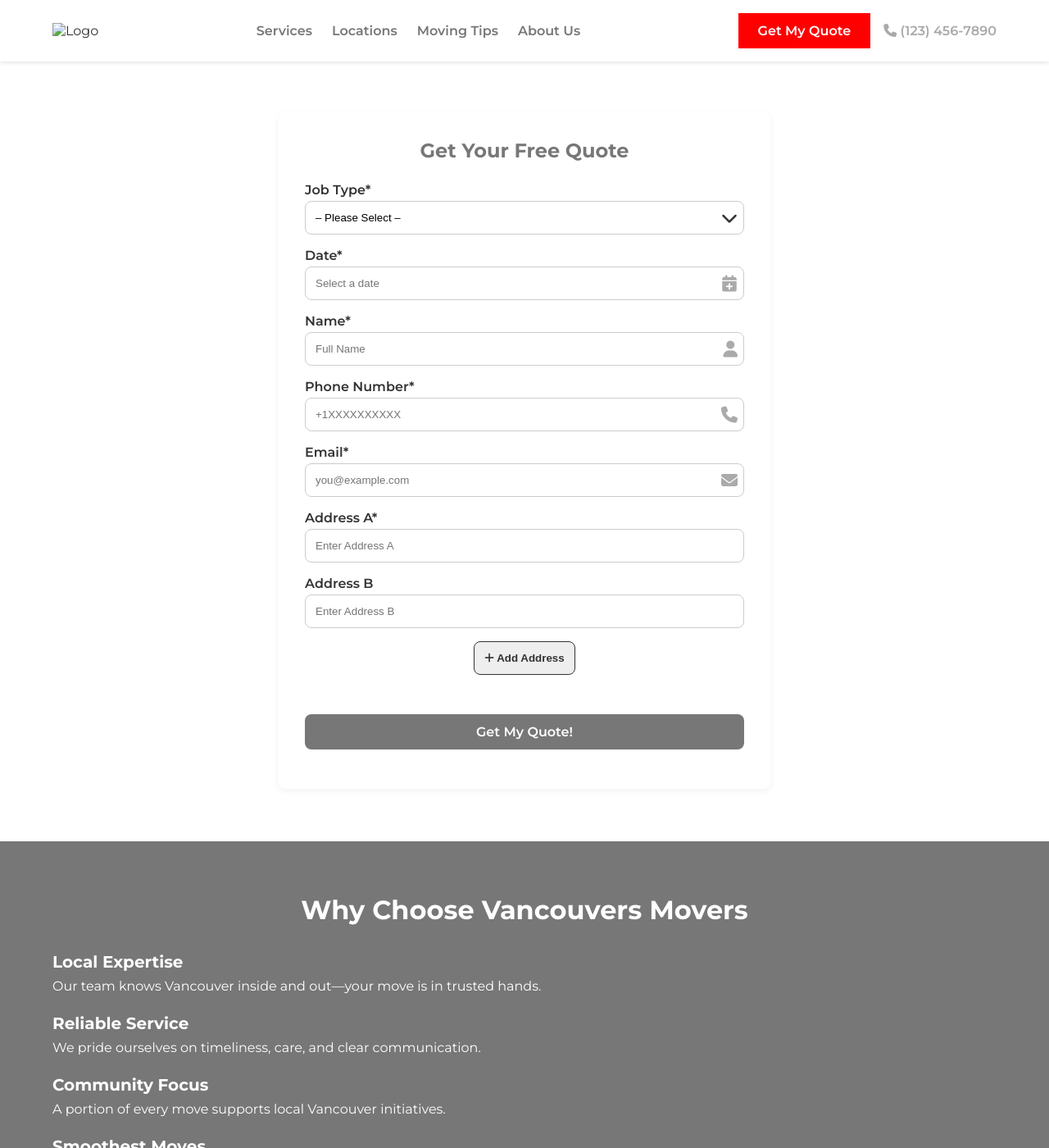
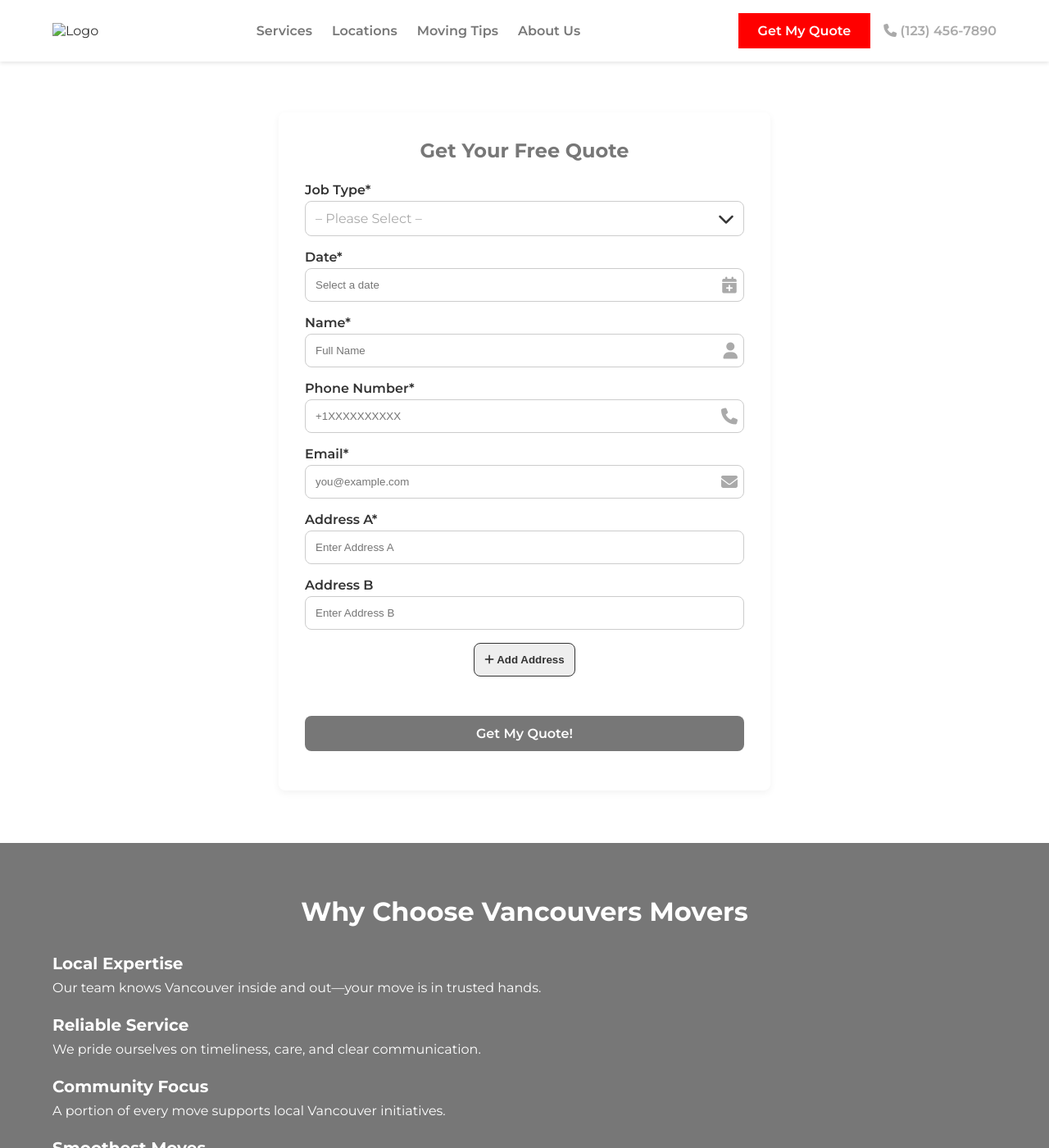
Before and after one commit to transamericanlogisticsgroup/brand-website-template, a Jekyll site: the page built from index.html, in a window 1280 px wide and 1400 px high, scrolled down 930 px. Shown: the whole window at 82% size. Built offline with Jekyll 4.4.1, drawn with Linux system fonts in a browser that asks for light colours.

Commit message:
Update quote.html

```diff
--- a/_includes/quote.html
+++ b/_includes/quote.html
@@ -190,6 +190,41 @@
     border-width: 1px !important;
     border-style: solid !important;
     border-color: #ccc !important;
+  }
+
+  .field-wrapper select {
+    width: 100%;
+    padding: 0.75rem 2.5rem 0.75rem 0.75rem;
+    background: #fff;
+    border: 1px solid #ccc;
+    border-radius: var(--border-radius);
+    font-family: inherit;
+    font-size: 1rem;
+    color: inherit;
+    box-sizing: border-box;
+    appearance: none;
+    -webkit-appearance: none;
+    -moz-appearance: none;
+  }
+
+  .field-wrapper select::-ms-expand {
+    display: none;
+  }
+
+  .field-wrapper select option {
+    padding: 0.75rem;
+    background: #fff;
+    color: inherit;
+  }
+
+  .field-wrapper i.fa-chevron-down {
+    position: absolute;
+    top: 50%;
+    right: 0.75rem;
+    transform: translateY(-50%);
+    pointer-events: none;
+    font-size: 1.25rem;
+    color: var(--text-color);
   }
 
 </style>
```
